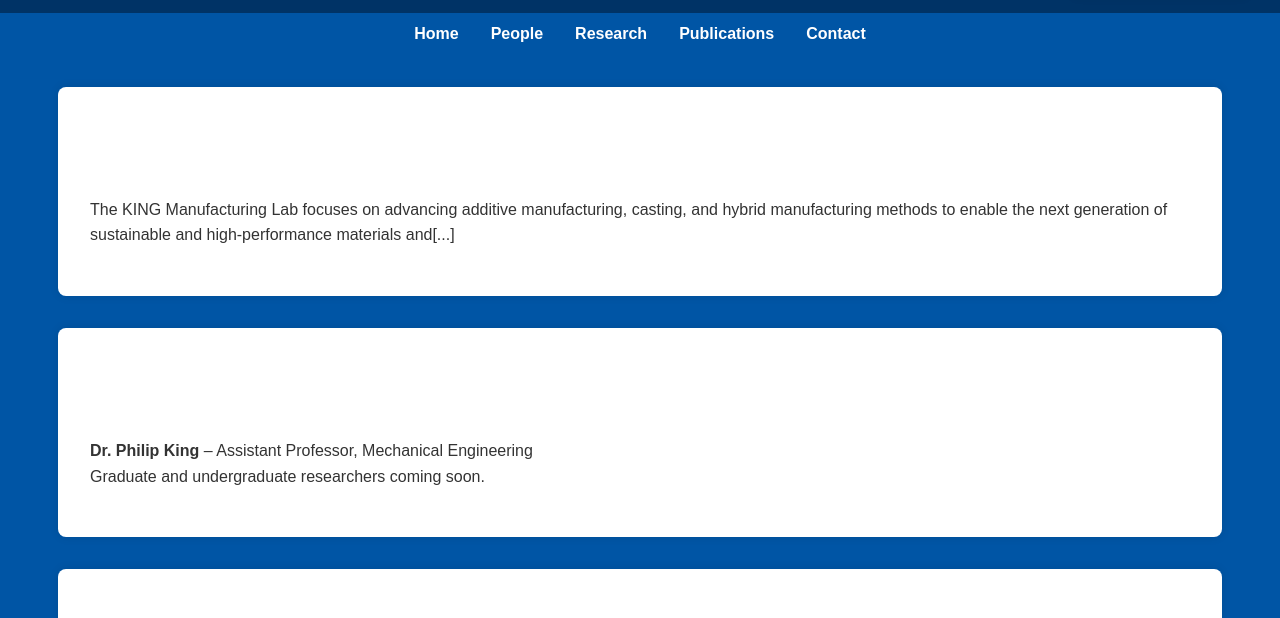
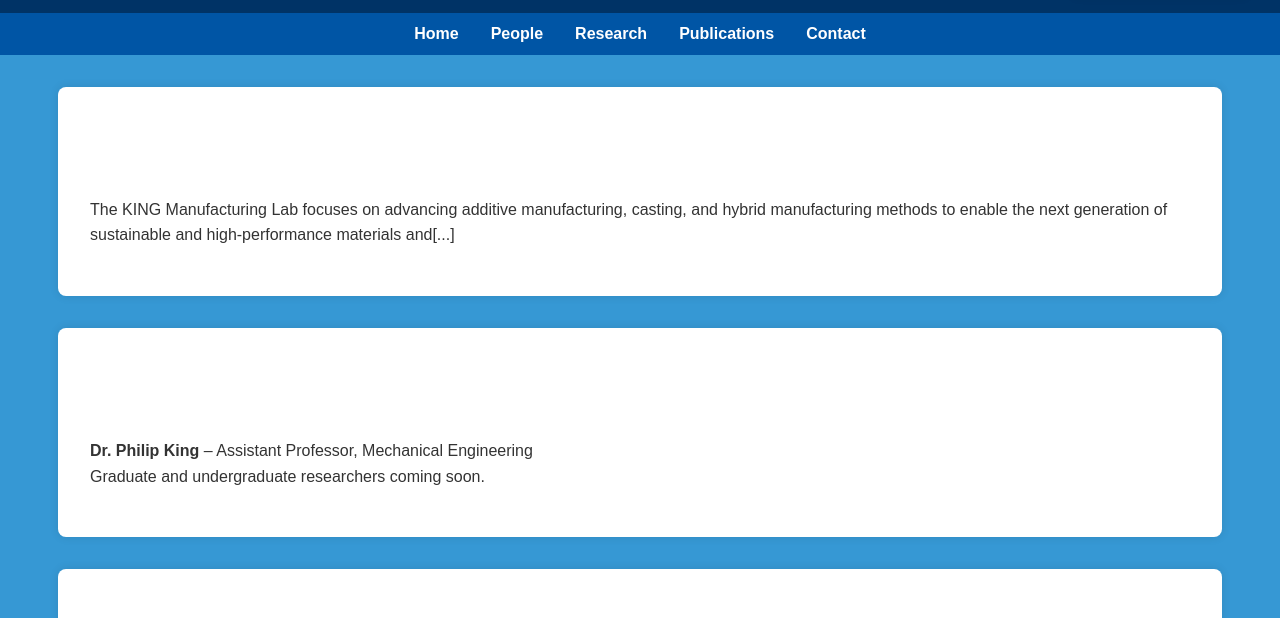
Before and after one commit to philkingpgh/kingmanufacturinglab.github.io, a plain HTML site: page index.html in a window 1280 px wide. Shown: the part 163-781 px from the top of the page. Drawn offline with Linux system fonts and the light colour scheme.

Commit message:
Update index.html

```diff
--- a/index.html
+++ b/index.html
@@ -10,7 +10,7 @@
   margin: 0;
   padding: 0;
   line-height: 1.6;
-  background-color: #0055a5; /* Lighter UMaine blue */
+  background-color: #3698D4; /* Lighter UMaine blue */
   color: #fff; /* Adjust text for dark background */
   }
     header {
```
